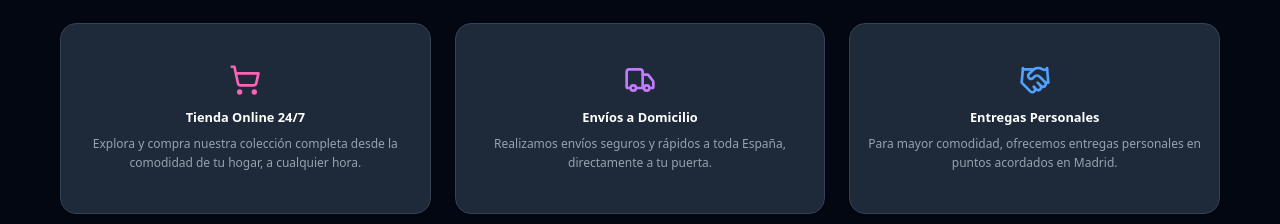
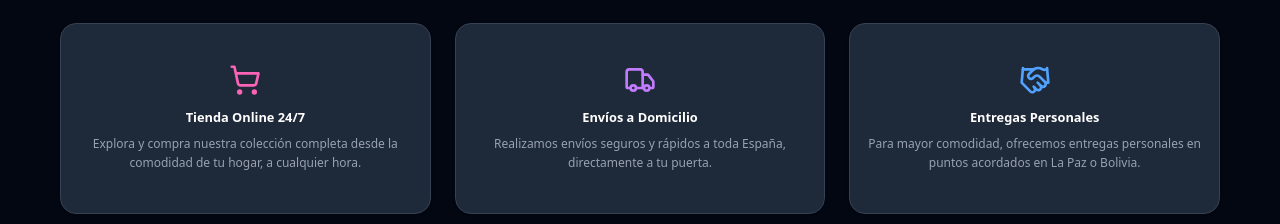
Before and after one commit to miguelhuayhua/neon, a Next.js app: page / in a window 1280 px wide. Shown: the part 1660-1884 px from the top of the page. Built offline with nearby package versions, Linux system fonts and the light colour scheme; no server answers.

Commit message:
version categoria 1.1.2

```diff
--- a/app/catalogo/[id]/page.tsx
+++ b/app/catalogo/[id]/page.tsx
@@ -32,7 +32,7 @@ export default function ProductDetailPage() {
         const loadProduct = async () => {
             setLoading(true)
             try {
-                const res = await fetch(`https://uayua.com/uayua/api/publicaciones/get?id=${params.id}&fields=id,titulo,imagenes,subtitulo,colecciones,categorias,caracteristicas,estado,variantes:valores,opciones,opciones:valores,opciones:id,variantes:id,variantes:titulo,variantes:estado,variantes:precio,descripcion`, {
+                const res = await fetch(`https://uayua.com/uayua/api/publicaciones/get?id=${params.id}&fields=id,titulo,imagenes,subtitulo,colecciones,caracteristicas,estado,variantes:valores,opciones,opciones:valores,opciones:id,variantes:id,variantes:titulo,variantes:estado,variantes:precio,descripcion,categorias:categoria`, {
                     headers: {
                         Authorization: `Bearer ${process.env.NEXT_PUBLIC_UAYUA_TOKEN}`
                     }
@@ -114,7 +114,6 @@ export default function ProductDetailPage() {
                         {/* Product Info */}
                         <div className="space-y-6">
                             {/* Header */}
-                            <div>
                             <div className="flex items-center gap-2 mb-2">
                                 {product.colecciones.map(({ coleccion }) => (
                                     <Badge key={coleccion.id} className="bg-blue-500/20 text-blue-400 border-blue-500/30">
@@ -203,7 +202,6 @@ export default function ProductDetailPage() {
                             </Card>
                         </div>
                     </div>
-                    </div>
 
                     {/* Product Details */}
                     <div className="grid grid-cols-1 lg:grid-cols-2 gap-8">
--- a/app/page.tsx
+++ b/app/page.tsx
@@ -136,7 +136,7 @@ export default function HomePage() {
                 <Handshake className="w-8 h-8 mx-auto mb-3 text-blue-400 group-hover:animate-bounce" />
                 <h3 className="text-sm font-semibold mb-2">Entregas Personales</h3>
                 <p className="text-gray-400 text-xs font-medium leading-relaxed">
-                  Para mayor comodidad, ofrecemos entregas personales en puntos acordados en Madrid.
+                  Para mayor comodidad, ofrecemos entregas personales en puntos acordados en La Paz o Bolivia.
                 </p>
               </CardContent>
             </Card>
```
Lines whose indentation alone changed are shown as unchanged.
